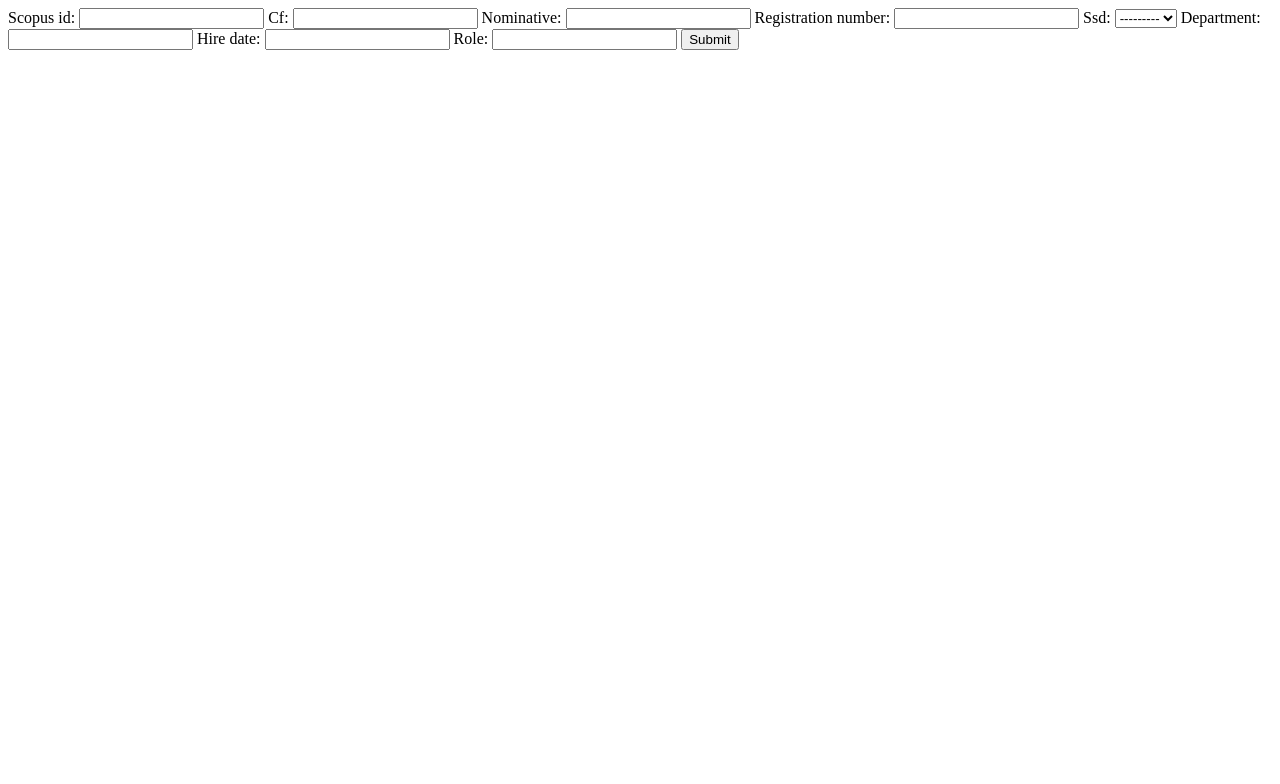
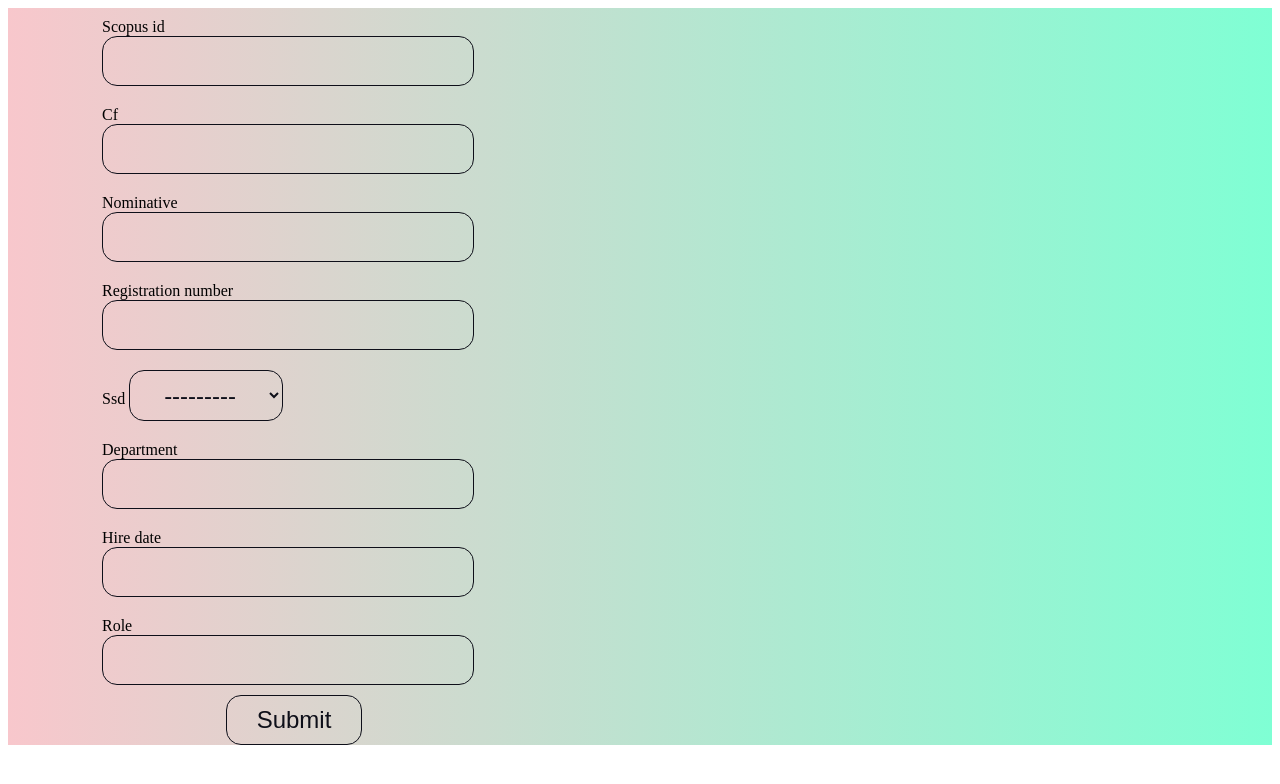
Before and after one commit to Iaio99/Scutopia, a Django app: page /api/insert-professor/ in a window 1280 px wide. Shown: the top 784 px of the page. Run offline with Django 4.2, Linux system fonts and the light colour scheme; data that the repository does not hold is empty; parts of the project's set-up code (start-up, migrations or seed data) failed here and were passed over.

Commit message:
Sistemato add professor

```diff
--- /dev/null
+++ b/Scutopia/templates/insert_professor.css
@@ -0,0 +1,120 @@
+#id_scopus_id {
+    width: fit-content;
+    height: fit-content;
+
+    border-radius: 15px;
+    border: 1px solid #0E0F19;
+    background-color: transparent;
+
+    position: relative;
+    margin: 0 auto;
+    padding: 10px 30px;
+
+    font-size: 1.5rem;
+    color: #0E0F19;
+}
+#id_cf {
+    width: fit-content;
+    height: fit-content;
+
+    border-radius: 15px;
+    border: 1px solid #0E0F19;
+    background-color: transparent;
+
+    position: relative;
+    margin: 0 auto;
+    padding: 10px 30px;
+
+    font-size: 1.5rem;
+    color: #0E0F19;
+}
+#id_nominative {
+    width: fit-content;
+    height: fit-content;
+
+    border-radius: 15px;
+    border: 1px solid #0E0F19;
+    background-color: transparent;
+
+    position: relative;
+    margin: 0 auto;
+    padding: 10px 30px;
+
+    font-size: 1.5rem;
+    color: #0E0F19;
+}
+#id_registration_number {
+    width: fit-content;
+    height: fit-content;
+
+    border-radius: 15px;
+    border: 1px solid #0E0F19;
+    background-color: transparent;
+
+    position: relative;
+    margin: 0 auto;
+    padding: 10px 30px;
+
+    font-size: 1.5rem;
+    color: #0E0F19;
+}
+#id_ssd {
+    width: fit-content;
+    height: fit-content;
+
+    border-radius: 15px;
+    border: 1px solid #0E0F19;
+    background-color: transparent;
+
+    position: relative;
+    margin: 0 auto;
+    padding: 10px 30px;
+
+    font-size: 1.5rem;
+    color: #0E0F19;
+}
+#id_department {
+    width: fit-content;
+    height: fit-content;
+
+    border-radius: 15px;
+    border: 1px solid #0E0F19;
+    background-color: transparent;
+
+    position: relative;
+    margin: 0 auto;
+    padding: 10px 30px;
+
+    font-size: 1.5rem;
+    color: #0E0F19;
+}
+#id_hire_date {
+    width: fit-content;
+    height: fit-content;
+
+    border-radius: 15px;
+    border: 1px solid #0E0F19;
+    background-color: transparent;
+
+    position: relative;
+    margin: 0 auto;
+    padding: 10px 30px;
+
+    font-size: 1.5rem;
+    color: #0E0F19;
+}
+#id_role {
+    width: fit-content;
+    height: fit-content;
+
+    border-radius: 15px;
+    border: 1px solid #0E0F19;
+    background-color: transparent;
+
+    position: relative;
+    margin: 0 auto;
+    padding: 10px 30px;
+
+    font-size: 1.5rem;
+    color: #0E0F19;
+}
--- a/Scutopia/templates/insert_professor.html
+++ b/Scutopia/templates/insert_professor.html
@@ -1,14 +1,152 @@
 <!DOCTYPE html>
+{% load static %}
+<style>
+  #form-container {
+    width: 40vw;
+    height: fit-content;
+    padding: 0 30px;
+
+    position: relative;
+    margin: auto 0;
+}
+#content {
+    width: 100%;
+    height: 100%;
+
+    background: rgb(248,199,204);
+    background: linear-gradient(90deg, rgba(248,199,204,1) 0%, rgba(127,255,212,1) 100%);
+}
+#form-container form {
+    width: 100%;
+    height: fit-content;
+}
+#id_scopus_id {
+  width: 30vw;
+    height: auto;
+
+    position: relative;
+    margin: 10px auto;
+}
+#id_cf {
+  width: 30vw;
+    height: auto;
+
+    position: relative;
+    margin: 10px auto;
+}
+#id_nominative {
+  width: 30vw;
+    height: auto;
+
+    position: relative;
+    margin: 10px auto;
+}
+#id_registration_number {
+  width: 30vw;
+    height: auto;
+
+    position: relative;
+    margin: 10px auto;
+}
+#id_ssd {
+  width: 30vw;
+    height: auto;
+
+    position: relative;
+    margin: 10px auto;
+}
+#id_department {
+  width: 30vw;
+    height: auto;
+
+    position: relative;
+    margin: 10px auto;
+}
+#id_hire_date {
+  width: 30vw;
+    height: auto;
+
+    position: relative;
+    margin: 10px auto;
+}
+#id_role {
+  width: 30vw;
+    height: auto;
+
+    position: relative;
+    margin: 10px auto;
+}
+.login-button {
+    width: fit-content;
+    height: fit-content;
+
+    border-radius: 15px;
+    border: 1px solid #0E0F19;
+    background-color: transparent;
+
+    position: relative;
+    margin: 0 auto;
+    padding: 10px 30px;
+
+    font-size: 1.5rem;
+    color: #0E0F19;
+}
+.sub {
+    width: fit-content;
+    height: fit-content;
+
+    border-radius: 15px;
+    border: 1px solid #0E0F19;
+    background-color: transparent;
+
+    position: relative;
+    margin: 0 auto;
+    padding: 10px 30px;
+
+    font-size: 1.5rem;
+    color: #0E0F19;
+}
+.flex-column {
+    display:flex;
+    flex-flow:column nowrap;
+    justify-content: center;
+    align-items: center;
+}
+.sub:hover {
+    background-color: #0E0F19;
+    border-color: #0E0F19;
+    color: white;
+}
+.input-fields {
+    width: 30vw;
+    height: auto;
+
+    position: relative;
+    margin: 10px auto;
+}
+
+</style>
 <html lang="en">
 <head>
   <meta charset="UTF-8">
+  <link rel="stylesheet" href="{% static 'Scutopia/templates/insert_professor.css' %}">
   <title>Scutopia | Insert professor</title>
 </head>
 <body>
-    <form action="/api/insert-professor/" method="post">
-        {{ prop_form }}
-
-        <input type="submit" value="Submit" />
+  <div id="content" class="flex-row">
+    <div id="form-container" class="flex-column transparency">
+      <form action="/api/insert-professor/" method="post" class="flex-column">
+        {% for field in prop_form %}
+        <div class="input-fields">
+            <label class="input-fields">{{ field.label }}</label>
+            {{ field }}
+        </div>
+    {% endfor %}
       </form>
+      <button type="submit" class="sub">
+        Submit
+      </button>
+    </div>
+  </div>
 </body>
 </html>
--- a/Scutopia/views.py
+++ b/Scutopia/views.py
@@ -103,7 +103,6 @@ def view_ssd(request) -> JsonResponse:
 
         return JsonResponse(list(data), safe=False)
 
-
 @csrf_exempt
 #@login_required(login_url='/accounts/login')
 def add_professor(request):
```
